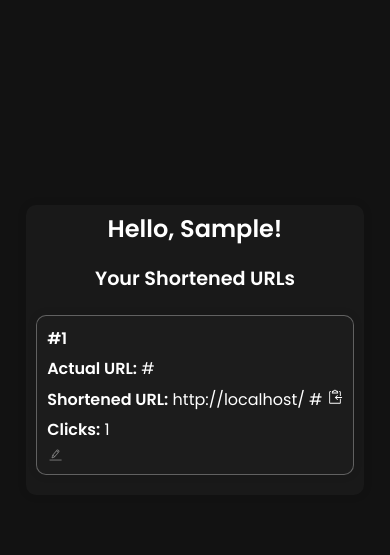
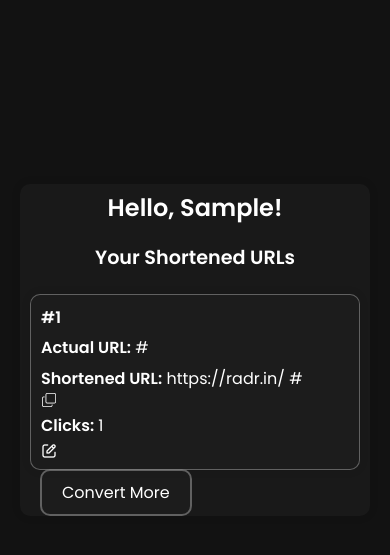
Before and after one commit to aswinpradeepc/linkradr, a Django app: page /profile/ in a window 390 px wide. Shown: the part 72-627 px from the top of the page. Run offline with Django 5.2, Linux system fonts and the light colour scheme; a user stored in the database is signed in; tables that the repository leaves empty hold one stand-in row (values such as "Sample post"); parts of the project's set-up code (start-up, migrations or seed data) failed here and were passed over.

Commit message:
fixed UI issues, changed icons

```diff
--- a/shortener/static/css/main.css
+++ b/shortener/static/css/main.css
@@ -66,6 +66,7 @@ svg {
 .container {
     display: flex;
     flex-direction: column;
+    width: 100%;
 }
 
 
@@ -180,6 +181,35 @@ h2 {
         max-width: none;
         align-self: self-end;
     }
+
+    .card-container {
+        display: flex;
+        flex-direction: column;
+        align-items: center;
+    }
+
+    .card {
+        width: 100%;
+        margin-bottom: 20px;
+        padding: 10px;
+        box-sizing: border-box;
+    }
+
+    .card-content {
+        word-wrap: break-word;
+        overflow: hidden;
+    }
+
+    .card-content a {
+        word-wrap: break-word;
+        overflow: hidden;
+    }
+
+    .card-actions {
+        display: flex;
+        justify-content: space-between;
+    }
+
 }
 
 .cusat-logo {
--- a/templates/base.html
+++ b/templates/base.html
@@ -10,6 +10,7 @@
     <link rel="stylesheet" href="{% static 'css/main.css' %}">
     <link rel="stylesheet" href="{% static 'css/button.css' %}">
     <link rel="stylesheet" href="{% static 'css/responsive.css' %}">
+    <link rel="icon" type="image/png" sizes="16x16" href="{% static 'img/favicon-16x16.png' %}">
 
     <!-- Additional Head Content -->
 
--- a/templates/shortener/home.html
+++ b/templates/shortener/home.html
@@ -18,7 +18,7 @@
     <a href="https://radr.in">radr.in</a>
 </div>
 
-<div class="container">
+<div class="container-home">
     <h1>LinkRadr - URL Shortener</h1>
     <form action="/shorten/" method="post" class="url-form">
         {% csrf_token %}
--- a/templates/shortener/profile.html
+++ b/templates/shortener/profile.html
@@ -26,19 +26,21 @@
                         <td><a href="{{ url.actual_url }}" target="_blank">{{ url.actual_url }}</a></td>
                         <td id="shortened-url-{{ url.id }}">
                             <a id="shortened-link-{{ url.id }}" href="{{ request.scheme }}://{{ request.get_host }}/{{ url.shortened_url }}" target="_blank">
-                                <span>{{ request.scheme }}://{{ request.get_host }}/</span>
+                                <span>https://radr.in/</span>
                                 <span id="editable-part-{{ url.id }}">{{ url.shortened_url }}</span>
                             </a>
+                            <div class="copy-button">
                             <button onclick="copyToClipboard('{{ url.id }}')" class="icon-button">
-                                <img src="{% static 'img/copy_icon.svg' %}" alt="Copy">
+                                <img src="{% static 'img/copy_iconv3.png' %}" alt="Copy">
                             </button>
+                            </div>
                         </td>
                         <td>
                             <button id="edit-button-{{ url.id }}" onclick="editShortenedUrl('{{ url.id }}')" class="icon-button">
-                                <img src="{% static 'img/edit_icon.png' %}" alt="Edit">
+                                <img src="{% static 'img/edit_iconv2.png' %}" alt="Edit">
                             </button>
                             <button id="save-button-{{ url.id }}" onclick="saveShortenedUrl('{{ url.id }}')" class="icon-button" style="display: none;">
-                                <img src="{% static 'img/save_icon.png' %}" alt="Save">
+                                <img src="{% static 'img/save_iconv2.png' %}" alt="Save">
                             </button>
                         </td>
                         <td>{{ url.click_count }}</td>
@@ -57,26 +59,31 @@
                 <div class="card-content" id="shortened-url-card-{{ url.id }}">
                     <strong>Shortened URL:</strong>
                     <a id="shortened-link-card-{{ url.id }}" href="{{ request.scheme }}://{{ request.get_host }}/{{ url.shortened_url }}" target="_blank">
-                        <span>{{ request.scheme }}://{{ request.get_host }}/</span>
+                        <span>https://radr.in/</span>
                         <span id="editable-part-card-{{ url.id }}">{{ url.shortened_url }}</span>
                     </a>
+                    <div class="copy-button">
                     <button onclick="copyToClipboardCard('{{ url.id }}')" class="icon-button">
-                        <img src="{% static 'img/copy_icon.svg' %}" alt="Copy">
+                        <img src="{% static 'img/copy_iconv3.png' %}" alt="Copy">
                     </button>
+                    </div>
                 </div>
                 <div class="card-content">
                     <strong>Clicks:</strong> {{ url.click_count }}
                 </div>
                 <div class="card-actions">
                     <button id="edit-button-card-{{ url.id }}" onclick="editShortenedUrlCard('{{ url.id }}')" class="icon-button">
-                        <img src="{% static 'img/edit_icon.png' %}" alt="Edit">
+                        <img src="{% static 'img/edit_iconv2.png' %}" alt="Edit">
                     </button>
                     <button id="save-button-card-{{ url.id }}" onclick="saveShortenedUrlCard('{{ url.id }}')" class="icon-button" style="display: none;">
-                        <img src="{% static 'img/save_icon.png' %}" alt="Save">
+                        <img src="{% static 'img/save_iconv2.png' %}" alt="Save">
                     </button>
                 </div>
             </div>
         {% endfor %}
+    </div>
+    <div class="auth-buttons">
+    <a href="/">Convert More</a>
     </div>
 </div>
 
@@ -112,6 +119,13 @@ function editShortenedUrl(urlId) {
     editablePart.focus();
     editButton.style.display = 'none';
     saveButton.style.display = 'inline';
+
+    editablePart.addEventListener('keydown', function(event) {
+        if (event.key === 'Enter') {
+            event.preventDefault();
+            saveShortenedUrl(urlId);
+        }
+    });
 }
 
 function saveShortenedUrl(urlId) {
@@ -154,6 +168,13 @@ function editShortenedUrlCard(urlId) {
     editablePart.focus();
     editButton.style.display = 'none';
     saveButton.style.display = 'inline';
+
+    editablePart.addEventListener('keydown', function(event) {
+        if (event.key === 'Enter') {
+            event.preventDefault();
+            saveShortenedUrlCard(urlId);
+        }
+    });
 }
 
 function saveShortenedUrlCard(urlId) {
```
Also changed, not shown: other parts of shortener/static/css/main.css (+43 -0 lines), shortener/static/img/copy_iconv2.png (added), shortener/static/img/copy_iconv3.png (added), shortener/static/img/edit_iconv2.png (added), shortener/static/img/favicon-16x16.png (added), shortener/static/img/save_iconv2.png (added).
